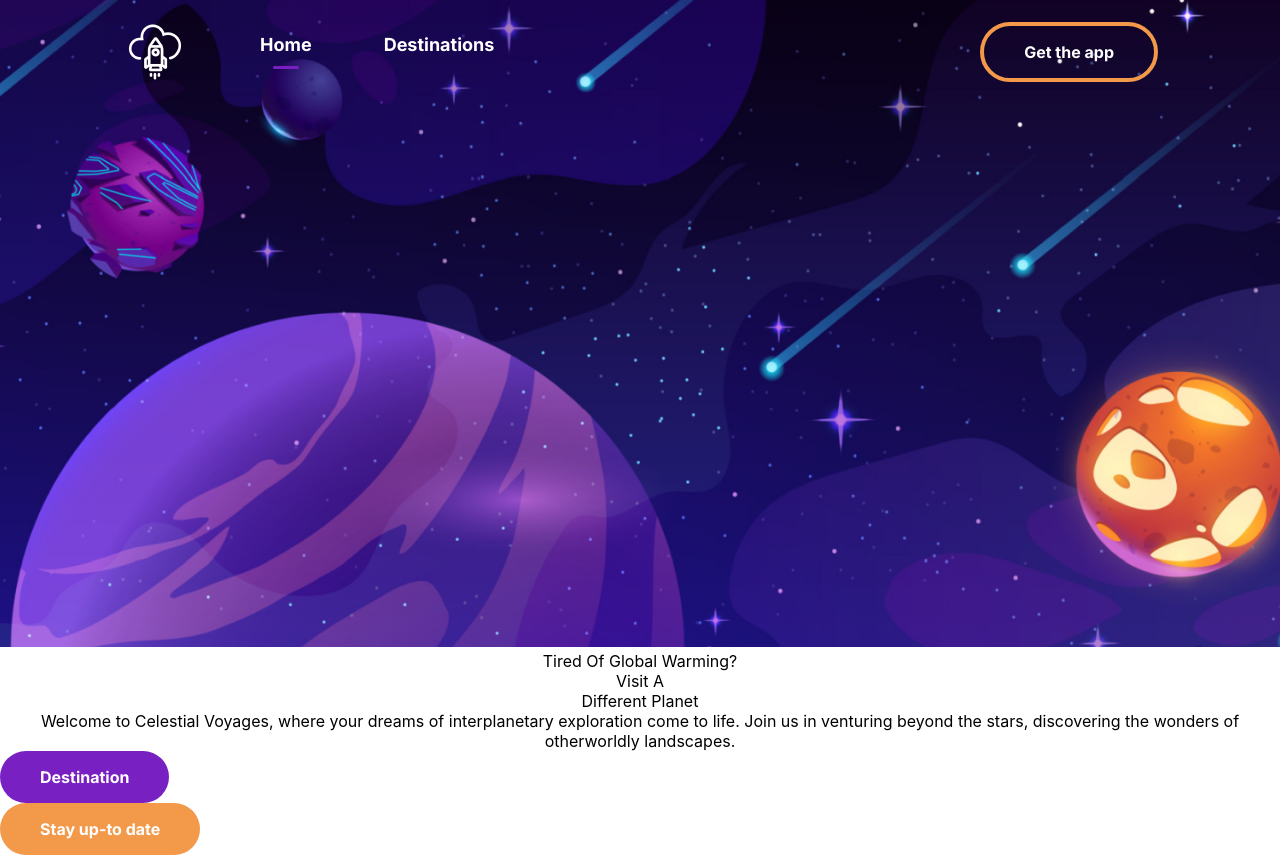
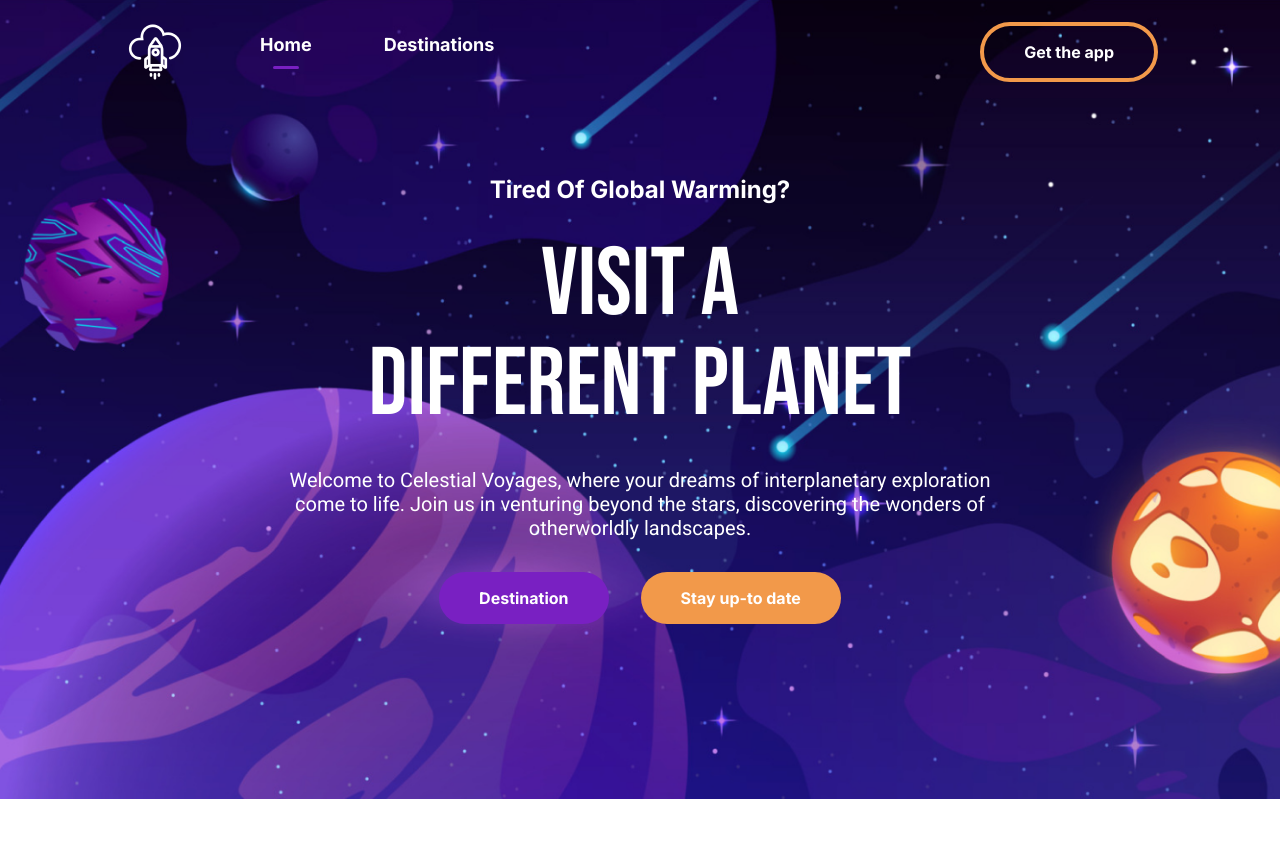
Before and after one commit to eddiesosera/dvt-term1-project, a React (Create React App) app: page / in a window 1280 px wide. After the commit the page ends 800 px from the top, so only its background shows below. Built offline with nearby package versions, Linux system fonts and the light colour scheme.

Commit message:
Hero Section Style complete

```diff
--- a/src/pages/home/sections/hero/index.css
+++ b/src/pages/home/sections/hero/index.css
@@ -1,11 +1,49 @@
 .hero-section {
     margin-top: calc(-68px + -18px + -18px);
+    height: 100vh;
+    display: flex;
+    justify-content: center;
+    align-items: center;
+    color: #FFFFFF;
 }
 
 .hero-background-img {
-    height: 81vh;
+    height: 100vh;
     width: 100%;
     object-fit: cover;
     position: relative;
     z-index: -1;
 }
+
+.hero-content {
+    position: absolute;
+    max-width: 714px;
+    display: flex;
+    flex-direction: column;
+    justify-content: center;
+    align-items: center;
+    gap: 32px;
+}
+
+.hero-content-top {
+    font-family: Inter;
+    font-size: 24px;
+    font-weight: 700;
+}
+
+.hero-content-heading {
+    font-family: Bebas Neue;
+    font-size: 96px;
+    line-height: 100px;
+}
+
+.hero-content-description {
+    font-family: Roboto;
+    font-size: 20px;
+    font-weight: 400;
+}
+
+.hero-content-cta {
+    display: flex;
+    gap: 32px;
+}
```
